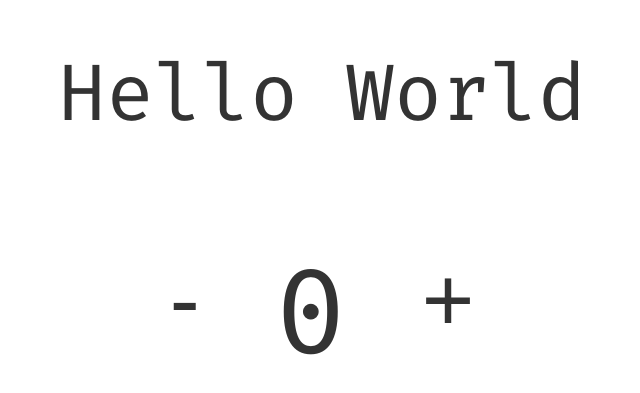
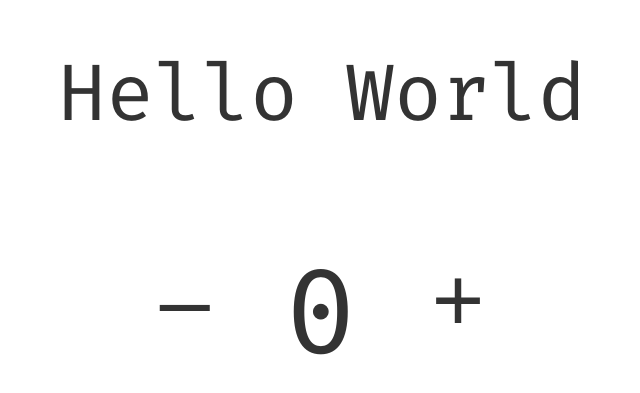
Before and after one commit to froloff/_blank, a React app: page / in a window 1280 px wide. Shown: the part 159-552 px from the top of the page, without its empty margins (318-958 px from the left). Built offline with nearby package versions, Linux system fonts and the light colour scheme.

Commit message:
Update hyphen to minus sign

```diff
--- a/client/components/Counter/Counter.jsx
+++ b/client/components/Counter/Counter.jsx
@@ -26,7 +26,7 @@ class Counter extends Component {
     const { decrement, increment } = this.props.actions;
     return (
       <div className={cx('component', className)}>
-        <button className={cx('button')} onClick={decrement}>-</button>
+        <button className={cx('button')} onClick={decrement}>–</button>
         <span className={cx('value')}>{value}</span>
         <button className={cx('button')} onClick={increment}>+</button>
       </div>
```
